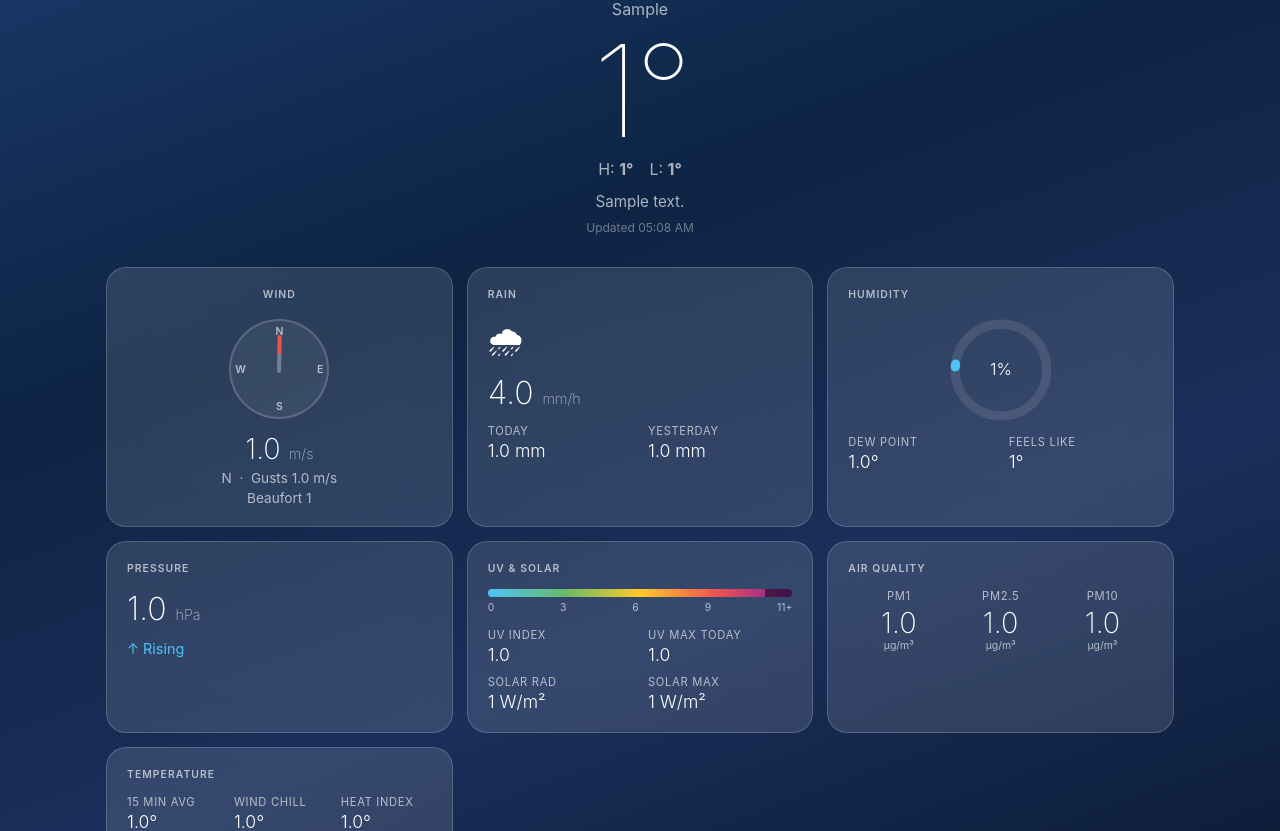
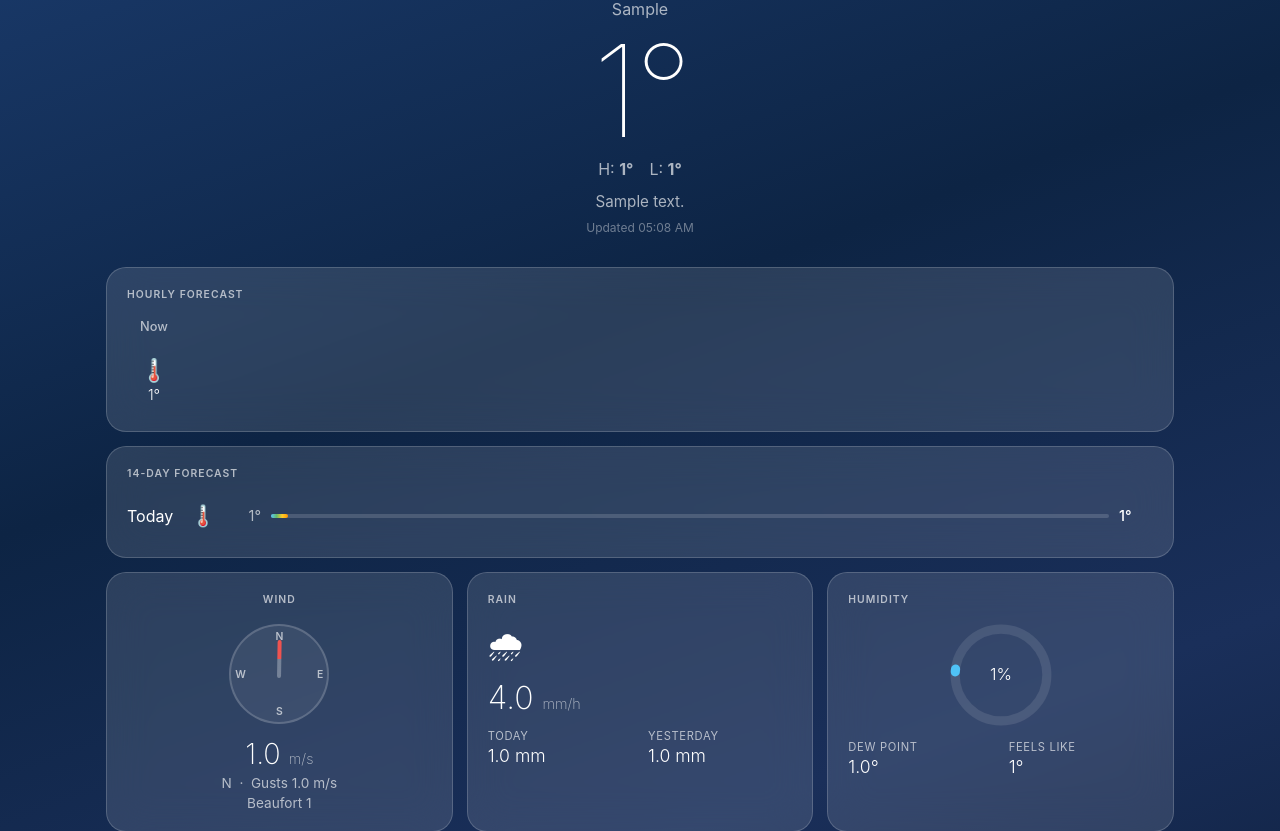
Before and after one commit to briis/LocalWeather, a Flask app: page / in a window 1280 px wide. Shown: the part 96-927 px from the top of the page. Run offline with Flask 3, Linux system fonts and the light colour scheme; tables that the repository leaves empty hold one stand-in row (values such as "Sample post").

Commit message:
Added weather forecast

```diff
--- a/app.py
+++ b/app.py
@@ -12,17 +12,57 @@ DB_CONFIG = {
     'connect_timeout': 5,
 }
 
-def get_weather_data():
+ICON_MAP = {
+    'clear-day':             '☀️',
+    'clear-night':           '🌙',
+    'partly-cloudy-day':     '⛅',
+    'partly-cloudy-night':   '🌛',
+    'cloudy':                '☁️',
+    'rain':                  '🌧️',
+    'showers-day':           '🌦️',
+    'showers-night':         '🌧️',
+    'snow':                  '❄️',
+    'snow-showers-day':      '🌨️',
+    'snow-showers-night':    '🌨️',
+    'sleet':                 '🌨️',
+    'wind':                  '💨',
+    'fog':                   '🌫️',
+    'thunder-rain':          '⛈️',
+    'thunder-showers-day':   '⛈️',
+    'thunder-showers-night': '⛈️',
+}
+
+def weather_icon(name):
+    return ICON_MAP.get(name or '', '🌡️')
+
+app.jinja_env.filters['weather_icon'] = weather_icon
+
+
+def _query(sql, limit=None):
     try:
         conn = mysql.connector.connect(**DB_CONFIG)
         cursor = conn.cursor(dictionary=True)
-        cursor.execute("SELECT * FROM realtime_data ORDER BY ID DESC LIMIT 1")
-        row = cursor.fetchone()
+        cursor.execute(sql)
+        rows = cursor.fetchall() if limit != 1 else [cursor.fetchone()]
         cursor.close()
         conn.close()
-        return row
-    except Error as e:
-        return None
+        return rows[0] if limit == 1 else rows
+    except Error:
+        return None if limit == 1 else []
+
+def get_weather_data():
+    return _query("SELECT * FROM realtime_data ORDER BY ID DESC LIMIT 1", limit=1)
+
+def get_hourly_forecast():
+    return _query("SELECT * FROM forecast_hourly ORDER BY hour_num ASC LIMIT 72")
+
+def get_daily_forecast():
+    return _query("SELECT * FROM forecast_daily ORDER BY day_num ASC LIMIT 14")
+
+
+def serialize(row):
+    return {k: (v.isoformat() if hasattr(v, 'isoformat') else v) for k, v in row.items()}
+
 
 def wind_direction(degrees):
     if degrees is None:
@@ -30,20 +70,51 @@ def wind_direction(degrees):
     dirs = ['N','NNE','NE','ENE','E','ESE','SE','SSE','S','SSW','SW','WSW','W','WNW','NW','NNW']
     return dirs[round(degrees / 22.5) % 16]
 
+
+def calc_bars(daily):
+    temps = [d[f] for d in daily for f in ('temperature', 'temp_low') if d.get(f) is not None]
+    gmin = min(temps) if temps else 0
+    gmax = max(temps) if temps else 30
+    span = gmax - gmin or 1
+    bars = []
+    for d in daily:
+        lo = d.get('temp_low') or gmin
+        hi = d.get('temperature') or gmin
+        bars.append({
+            'left':  round(max(0, (lo - gmin) / span * 100), 1),
+            'width': round(max(2, (hi - lo)  / span * 100), 1),
+        })
+    return bars
+
+
 @app.route('/')
 def index():
-    data = get_weather_data()
+    data    = get_weather_data()
+    hourly  = get_hourly_forecast()
+    daily   = get_daily_forecast()
     direction = wind_direction(data.get('windbearing') if data else None)
-    return render_template('index.html', data=data, wind_dir=direction)
+    bars    = calc_bars(daily)
+    return render_template('index.html',
+        data=data, wind_dir=direction,
+        hourly=hourly, daily=daily, bars=bars)
+
 
 @app.route('/api/data')
 def api_data():
     data = get_weather_data()
     if data is None:
         return jsonify({'error': 'No data'}), 503
-    direction = wind_direction(data.get('windbearing'))
-    data['wind_dir_label'] = direction
-    return jsonify(data)
+    data['wind_dir_label'] = wind_direction(data.get('windbearing'))
+    return jsonify(serialize(data))
+
+@app.route('/api/hourly')
+def api_hourly():
+    return jsonify([serialize(r) for r in get_hourly_forecast()])
+
+@app.route('/api/daily')
+def api_daily():
+    return jsonify([serialize(r) for r in get_daily_forecast()])
+
 
 if __name__ == '__main__':
     app.run(debug=True, host='0.0.0.0', port=5000)
--- a/static/css/style.css
+++ b/static/css/style.css
@@ -1,3 +1,4 @@
+/* cSpell:words precip */
 *, *::before, *::after { box-sizing: border-box; margin: 0; padding: 0; }
 
 :root {
@@ -290,8 +291,114 @@ body {
 
 .aqi-unit { font-size: 0.65rem; color: var(--text-dim); }
 
+/* ── Hourly strip ────────────────────────────────────── */
+.hourly-section {
+  max-width: 1100px;
+  margin: 0 auto 14px;
+  padding: 0 16px;
+}
+
+.hourly-scroll {
+  display: flex;
+  gap: 2px;
+  overflow-x: auto;
+  padding-bottom: 4px;
+  scrollbar-width: none;
+}
+.hourly-scroll::-webkit-scrollbar { display: none; }
+
+.hour-item {
+  display: flex;
+  flex-direction: column;
+  align-items: center;
+  gap: 5px;
+  min-width: 54px;
+  padding: 4px 6px;
+  flex-shrink: 0;
+}
+
+.hour-time {
+  font-size: 0.8rem;
+  color: var(--text-dim);
+  font-weight: 500;
+}
+
+.hour-precip {
+  font-size: 0.65rem;
+  color: #5AC8FA;
+  font-weight: 600;
+  min-height: 0.9rem;
+  line-height: 1;
+}
+
+.hour-icon { font-size: 1.4rem; line-height: 1; }
+
+.hour-temp { font-size: 0.9rem; font-weight: 300; }
+
+/* ── Daily forecast ──────────────────────────────────── */
+.card-daily { grid-column: 1 / -1; }
+
+.daily-row {
+  display: flex;
+  align-items: center;
+  gap: 10px;
+  padding: 9px 0;
+}
+
+.daily-day {
+  width: 52px;
+  font-size: 1rem;
+  font-weight: 400;
+  flex-shrink: 0;
+}
+
+.daily-icon {
+  font-size: 1.3rem;
+  width: 28px;
+  text-align: center;
+  flex-shrink: 0;
+}
+
+.daily-low {
+  width: 34px;
+  text-align: right;
+  font-size: 0.9rem;
+  color: var(--text-dim);
+  flex-shrink: 0;
+}
+
+.daily-bar-bg {
+  flex: 1;
+  height: 4px;
+  border-radius: 2px;
+  background: rgba(255,255,255,0.15);
+  position: relative;
+  min-width: 60px;
+}
+
+.daily-bar-fill {
+  position: absolute;
+  top: 0;
+  height: 100%;
+  border-radius: 2px;
+  background: linear-gradient(to right, #5AC8FA, #66BB6A, #FFCA28, #FF9500);
+}
+
+.daily-high {
+  width: 34px;
+  font-size: 0.9rem;
+  font-weight: 500;
+  flex-shrink: 0;
+}
+
+.daily-divider {
+  height: 1px;
+  background: var(--glass-border);
+}
+
 /* ── Responsive ─────────────────────────────────────── */
-@media (max-width: 500px) {
+@media (max-width: 680px) {
   .cards-grid { grid-template-columns: 1fr; gap: 12px; padding: 0 12px 32px; }
+  .hourly-section { padding: 0 12px; }
   .hero { padding-top: 40px; }
 }
--- a/static/js/weather.js
+++ b/static/js/weather.js
@@ -1,67 +1,76 @@
 // cSpell:words uvsolar airquality dewpoint feelslike uvindex uvmax solarrad solarmax heatindex windbearing windgust windspeedavg tempmax tempmin pressuretrend raintoday rainyesterday solarraddaymax uvdaymax temp15min windchill
 // cSpell:words VIND REGN FUGTIGHED LUFTTRYK LUFTKVALITET TEMPERATUR Vindstød Dugpunkt Føles Stigende Faldende Stabilt indeks maks Solstråling Vindafkøling Varmeindeks Højde Opdateret NNØ NØ ØNØ ØSØ SSØ SSV VSV VNV
+// cSpell:words TIMEPROGNOSER DAGES Prognose precip gmin gmax
 const REFRESH_INTERVAL = 60000;
 
 // ── Translations ────────────────────────────────────────────────────────────
 const translations = {
   en: {
-    wind:        'WIND',
-    rain:        'RAIN',
-    humidity:    'HUMIDITY',
-    pressure:    'PRESSURE',
-    uvsolar:     'UV & SOLAR',
-    airquality:  'AIR QUALITY',
-    temperature: 'TEMPERATURE',
-    high:        'H',
-    low:         'L',
-    gusts:       'Gusts',
-    beaufort:    'Beaufort',
-    today:       'Today',
-    yesterday:   'Yesterday',
-    dewpoint:    'Dew point',
-    feelslike:   'Feels like',
-    rising:      'Rising',
-    falling:     'Falling',
-    steady:      'Steady',
-    uvindex:     'UV Index',
-    uvmax:       'UV Max today',
-    solarrad:    'Solar Rad',
-    solarmax:    'Solar Max',
-    avg15:       '15 min avg',
-    windchill:   'Wind chill',
-    heatindex:   'Heat index',
-    elevation:   'Elevation',
-    updated:     'Updated',
+    wind:           'WIND',
+    rain:           'RAIN',
+    humidity:       'HUMIDITY',
+    pressure:       'PRESSURE',
+    uvsolar:        'UV & SOLAR',
+    airquality:     'AIR QUALITY',
+    temperature:    'TEMPERATURE',
+    high:           'H',
+    low:            'L',
+    gusts:          'Gusts',
+    beaufort:       'Beaufort',
+    today:          'Today',
+    yesterday:      'Yesterday',
+    dewpoint:       'Dew point',
+    feelslike:      'Feels like',
+    rising:         'Rising',
+    falling:        'Falling',
+    steady:         'Steady',
+    uvindex:        'UV Index',
+    uvmax:          'UV Max today',
+    solarrad:       'Solar Rad',
+    solarmax:       'Solar Max',
+    avg15:          '15 min avg',
+    windchill:      'Wind chill',
+    heatindex:      'Heat index',
+    elevation:      'Elevation',
+    updated:        'Updated',
+    hourly:         'HOURLY FORECAST',
+    daily_forecast: '14-DAY FORECAST',
+    now:            'Now',
+    today_short:    'Today',
     dir_n: 'N', dir_e: 'E', dir_s: 'S', dir_w: 'W',
   },
   da: {
-    wind:        'VIND',
-    rain:        'REGN',
-    humidity:    'FUGTIGHED',
-    pressure:    'LUFTTRYK',
-    uvsolar:     'UV & SOL',
-    airquality:  'LUFTKVALITET',
-    temperature: 'TEMPERATUR',
-    high:        'H',
-    low:         'L',
-    gusts:       'Vindstød',
-    beaufort:    'Beaufort',
-    today:       'I dag',
-    yesterday:   'I går',
-    dewpoint:    'Dugpunkt',
-    feelslike:   'Føles som',
-    rising:      'Stigende',
-    falling:     'Faldende',
-    steady:      'Stabilt',
-    uvindex:     'UV-indeks',
-    uvmax:       'UV maks i dag',
-    solarrad:    'Solstråling',
-    solarmax:    'Sol maks',
-    avg15:       '15 min gns.',
-    windchill:   'Vindafkøling',
-    heatindex:   'Varmeindeks',
-    elevation:   'Højde',
-    updated:     'Opdateret',
+    wind:           'VIND',
+    rain:           'REGN',
+    humidity:       'FUGTIGHED',
+    pressure:       'LUFTTRYK',
+    uvsolar:        'UV & SOL',
+    airquality:     'LUFTKVALITET',
+    temperature:    'TEMPERATUR',
+    high:           'H',
+    low:            'L',
+    gusts:          'Vindstød',
+    beaufort:       'Beaufort',
+    today:          'I dag',
+    yesterday:      'I går',
+    dewpoint:       'Dugpunkt',
+    feelslike:      'Føles som',
+    rising:         'Stigende',
+    falling:        'Faldende',
+    steady:         'Stabilt',
+    uvindex:        'UV-indeks',
+    uvmax:          'UV maks i dag',
+    solarrad:       'Solstråling',
+    solarmax:       'Sol maks',
+    avg15:          '15 min gns.',
+    windchill:      'Vindafkøling',
+    heatindex:      'Varmeindeks',
+    elevation:      'Højde',
+    updated:        'Opdateret',
+    hourly:         'TIMEPROGNOSER',
+    daily_forecast: '14-DAGES PROGNOSE',
+    now:            'Nu',
+    today_short:    'I dag',
     dir_n: 'N', dir_e: 'Ø', dir_s: 'S', dir_w: 'V',
   },
 };
@@ -94,6 +103,28 @@ const windDirs = {
   da: ['N','NNØ','NØ','ØNØ','Ø','ØSØ','SØ','SSØ','S','SSV','SV','VSV','V','VNV','NV','NNV'],
 };
 
+const ICON_MAP = {
+  'clear-day':             '☀️',
+  'clear-night':           '🌙',
+  'partly-cloudy-day':     '⛅',
+  'partly-cloudy-night':   '🌛',
+  'cloudy':                '☁️',
+  'rain':                  '🌧️',
+  'showers-day':           '🌦️',
+  'showers-night':         '🌧️',
+  'snow':                  '❄️',
+  'snow-showers-day':      '🌨️',
+  'snow-showers-night':    '🌨️',
+  'sleet':                 '🌨️',
+  'wind':                  '💨',
+  'fog':                   '🌫️',
+  'thunder-rain':          '⛈️',
+  'thunder-showers-day':   '⛈️',
+  'thunder-showers-night': '⛈️',
+};
+
+function icon(name) { return ICON_MAP[name] || '🌡️'; }
+
 function windDir(deg) {
   if (deg == null) return '—';
   return windDirs[currentLang][Math.round(deg / 22.5) % 16];
@@ -105,6 +136,18 @@ function fmt(val, decimals = 1) {
 
 function fmtInt(val) {
   return val != null ? Math.round(val) : '—';
+}
+
+function fmtHour(iso) {
+  const d = new Date(iso);
+  return String(d.getHours()).padStart(2, '0');
+}
+
+function fmtDay(iso, index) {
+  const t = translations[currentLang];
+  if (index === 0) return `<span data-i18n="today_short">${t.today_short}</span>`;
+  const locale = currentLang === 'da' ? 'da-DK' : 'en-GB';
+  return new Date(iso).toLocaleDateString(locale, { weekday: 'short' });
 }
 
 function pressureTrendHtml(val) {
@@ -130,7 +173,63 @@ function setEl(id, value) {
   if (el) el.textContent = value;
 }
 
-// ── Data update ─────────────────────────────────────────────────────────────
+// ── Forecast builders ────────────────────────────────────────────────────────
+function buildHourlyStrip(hours) {
+  const container = document.getElementById('hourly-scroll');
+  if (!container || !hours.length) return;
+  const t = translations[currentLang];
+  container.innerHTML = hours.map((h, i) => {
+    const time = i === 0
+      ? `<span data-i18n="now">${t.now}</span>`
+      : fmtHour(h.datetime);
+    const precip = (h.precipitation_probability > 20)
+      ? `${h.precipitation_probability}%`
+      : '';
+    return `
+      <div class="hour-item">
+        <div class="hour-time">${time}</div>
+        <div class="hour-precip">${precip}</div>
+        <div class="hour-icon">${icon(h.icon)}</div>
+        <div class="hour-temp">${h.temperature != null ? Math.round(h.temperature) : '—'}°</div>
+      </div>`;
+  }).join('');
+}
+
+function buildDailyForecast(days) {
+  const container = document.getElementById('daily-forecast');
+  if (!container || !days.length) return;
+  const t = translations[currentLang];
+
+  const temps = days.flatMap(d => [d.temperature, d.temp_low].filter(v => v != null));
+  const gmin = Math.min(...temps);
+  const gmax = Math.max(...temps);
+  const span = gmax - gmin || 1;
+
+  const label = container.querySelector('.card-label');
+  const rows = days.map((d, i) => {
+    const lo   = d.temp_low ?? gmin;
+    const hi   = d.temperature ?? gmin;
+    const left  = Math.max(0, (lo - gmin) / span * 100).toFixed(1);
+    const width = Math.max(2, (hi - lo)   / span * 100).toFixed(1);
+    const divider = i < days.length - 1 ? '<div class="daily-divider"></div>' : '';
+    return `
+      <div class="daily-row">
+        <div class="daily-day">${fmtDay(d.datetime, i)}</div>
+        <div class="daily-icon">${icon(d.icon)}</div>
+        <div class="daily-low">${d.temp_low != null ? Math.round(d.temp_low) : '—'}°</div>
+        <div class="daily-bar-bg">
+          <div class="daily-bar-fill" style="left:${left}%;width:${width}%"></div>
+        </div>
+        <div class="daily-high">${d.temperature != null ? Math.round(d.temperature) : '—'}°</div>
+      </div>${divider}`;
+  }).join('');
+
+  container.innerHTML = `
+    <div class="card-label" data-i18n="daily_forecast">${t.daily_forecast}</div>
+    ${rows}`;
+}
+
+// ── Realtime data update ─────────────────────────────────────────────────────
 function updatePage(d) {
   setEl('temp-now', d.temperature != null ? `${fmtInt(d.temperature)}°` : '—');
   setEl('temp-max', d.tempmax != null ? `${fmtInt(d.tempmax)}°` : '—');
@@ -164,9 +263,7 @@ function updatePage(d) {
   if (pressureEl) pressureEl.innerHTML = `${fmt(d.sealevelpressure)} <span class="unit">hPa</span>`;
 
   const trendEl = document.getElementById('pressure-trend');
-  if (trendEl) {
-    trendEl.innerHTML = pressureTrendHtml(d.pressuretrend);
-  }
+  if (trendEl) trendEl.innerHTML = pressureTrendHtml(d.pressuretrend);
 
   const uvFill = document.getElementById('uv-fill');
   if (uvFill) uvFill.style.width = `${uvMaskWidth(d.uv)}%`;
@@ -184,17 +281,20 @@ function updatePage(d) {
   setEl('heatindex', d.heatindex != null ? `${fmt(d.heatindex)}°` : '—');
 
   updateTimestamp();
-
-  // Re-apply translations so any newly injected data-i18n spans are translated
   applyTranslations(currentLang);
 }
 
+// ── Fetch all data ───────────────────────────────────────────────────────────
 async function fetchAndUpdate() {
   try {
-    const res = await fetch('/api/data');
-    if (!res.ok) return;
-    const data = await res.json();
-    updatePage(data);
+    const [dataRes, hourlyRes, dailyRes] = await Promise.all([
+      fetch('/api/data'),
+      fetch('/api/hourly'),
+      fetch('/api/daily'),
+    ]);
+    if (dataRes.ok)   updatePage(await dataRes.json());
+    if (hourlyRes.ok) buildHourlyStrip(await hourlyRes.json());
+    if (dailyRes.ok)  buildDailyForecast(await dailyRes.json());
   } catch (e) {
     console.warn('Weather fetch failed:', e);
   }
@@ -205,6 +305,7 @@ document.getElementById('lang-toggle').addEventListener('click', () => {
   currentLang = currentLang === 'en' ? 'da' : 'en';
   localStorage.setItem('lang', currentLang);
   applyTranslations(currentLang);
+  fetchAndUpdate();
 });
 
 applyTranslations(currentLang);
--- a/templates/index.html
+++ b/templates/index.html
@@ -30,8 +30,48 @@
       </div>
     </header>
 
+    <!-- Hourly forecast strip -->
+    {% if hourly %}
+    <section class="hourly-section">
+      <div class="card card-hourly">
+        <div class="card-label" data-i18n="hourly">HOURLY FORECAST</div>
+        <div class="hourly-scroll" id="hourly-scroll">
+          {% for h in hourly %}
+          <div class="hour-item">
+            <div class="hour-time">{% if loop.first %}<span data-i18n="now">Now</span>{% else %}{{ h.datetime.strftime('%H') if h.datetime else '—' }}{% endif %}</div>
+            <div class="hour-precip">{% if h.precipitation_probability and h.precipitation_probability > 20 %}{{ h.precipitation_probability }}%{% endif %}</div>
+            <div class="hour-icon">{{ h.icon | weather_icon }}</div>
+            <div class="hour-temp">{{ '%.0f'|format(h.temperature) if h.temperature is not none else '—' }}°</div>
+          </div>
+          {% endfor %}
+        </div>
+      </div>
+    </section>
+    {% endif %}
+
     <!-- Cards grid -->
     <main class="cards-grid">
+
+      <!-- Daily forecast -->
+      {% if daily %}
+      <div class="card card-daily" id="daily-forecast">
+        <div class="card-label" data-i18n="daily_forecast">14-DAY FORECAST</div>
+        {% for d in daily %}
+        <div class="daily-row">
+          <div class="daily-day">
+            {% if loop.first %}<span data-i18n="today_short">Today</span>{% else %}{{ d.datetime.strftime('%a') if d.datetime else '—' }}{% endif %}
+          </div>
+          <div class="daily-icon">{{ d.icon | weather_icon }}</div>
+          <div class="daily-low">{{ '%.0f'|format(d.temp_low) if d.temp_low is not none else '—' }}°</div>
+          <div class="daily-bar-bg">
+            <div class="daily-bar-fill" style="left:{{ bars[loop.index0].left }}%;width:{{ bars[loop.index0].width }}%"></div>
+          </div>
+          <div class="daily-high">{{ '%.0f'|format(d.temperature) if d.temperature is not none else '—' }}°</div>
+        </div>
+        {% if not loop.last %}<div class="daily-divider"></div>{% endif %}
+        {% endfor %}
+      </div>
+      {% endif %}
 
       <!-- Wind -->
       <div class="card card-wind">
```
